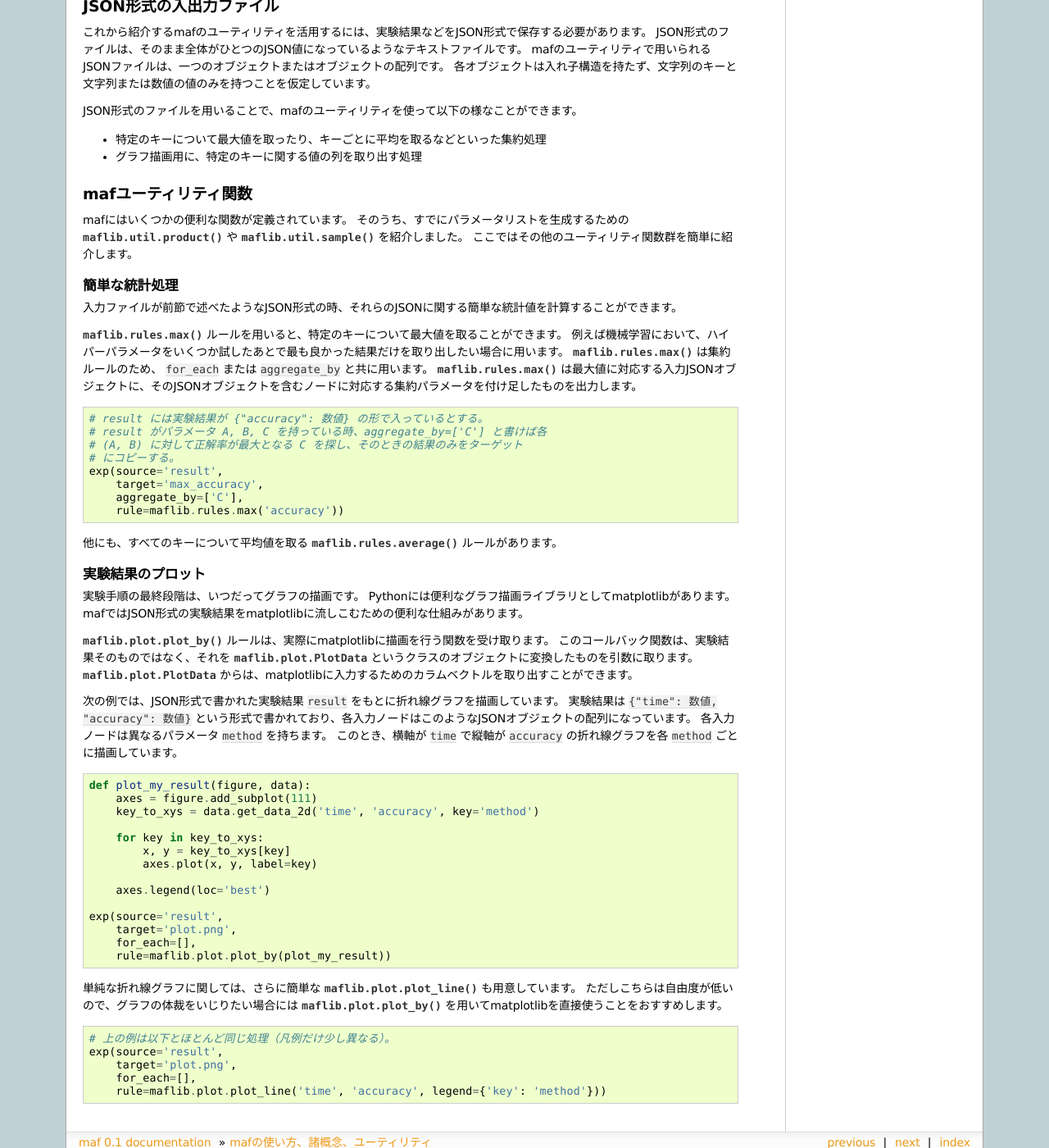
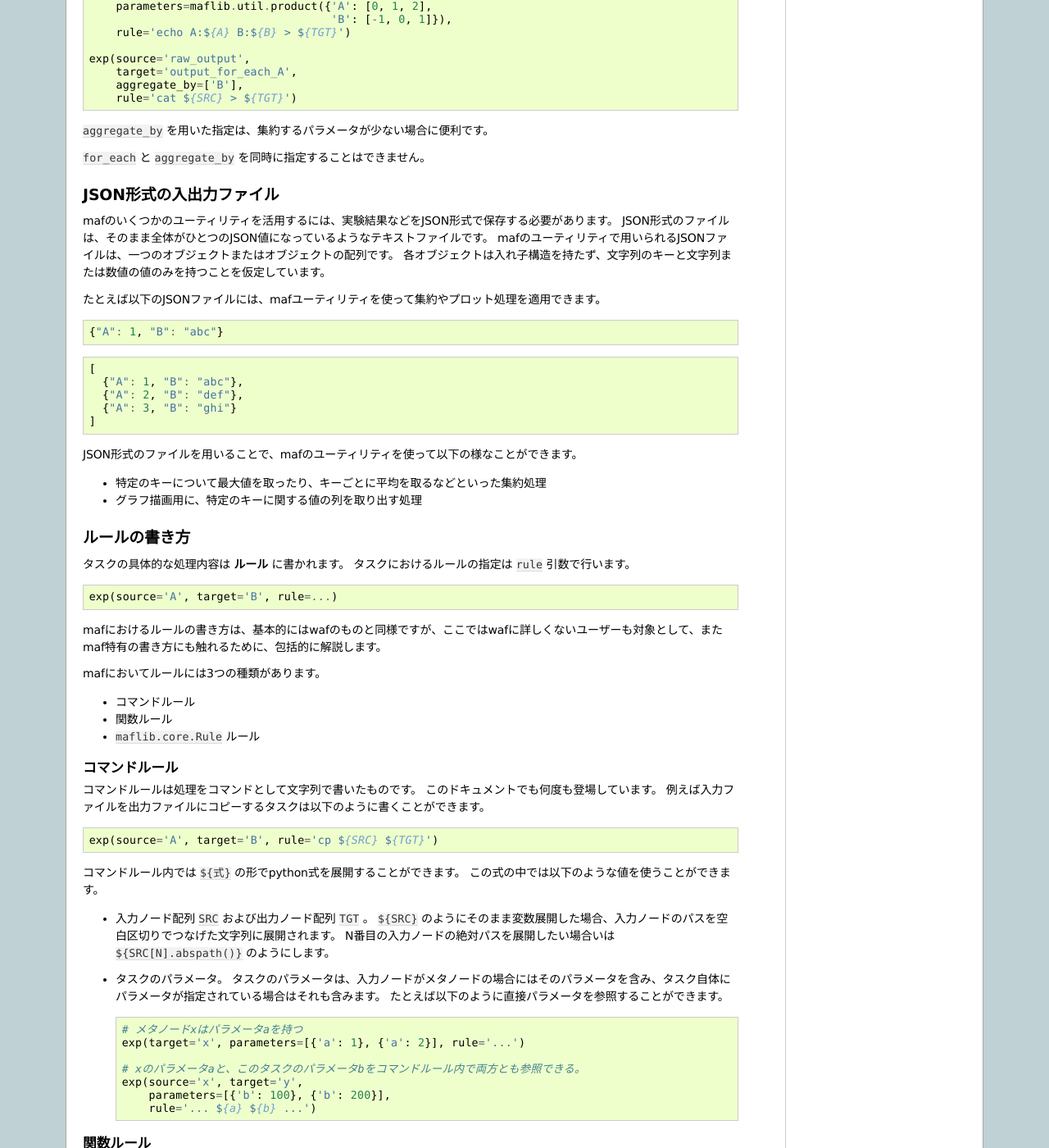
Before and after one commit to pfi/maf, a Sphinx documentation site: the page built from document/source/concept.rst, in a window 1280 px wide and 1400 px high, scrolled down 6365 px. Shown: the whole window at 82% size. Built offline with Sphinx 7.4.7, drawn with Linux system fonts in a browser that asks for light colours; formulas are drawn with MathJax 3; some of the changed text lies outside the part shown.

Commit message:
Update document

```diff
--- a/document/source/concept.rst
+++ b/document/source/concept.rst
@@ -156,8 +156,10 @@
 
 .. code-block:: python
 
-   maflib.util.sample(4, {'method': ['PA2', 'AROW'],
-                          'C': lambda: math.pow(10, random.uniform(-1, 1))})
+   maflib.util.sample(4, {'A': [1, 2, 3],  # 離散一様分布からサンプリング
+                          'B': (0.0, 1.0),  # 連続一様分布からサンプリング
+                          'C': lambda: math.pow(10, random.uniform(-1, 1))  # サンプリング関数を自分で記述
+                          })
 
 メタノードの組合せ
 ~~~~~~~~~~~~~~~~~~
@@ -252,8 +254,7 @@
 タスクを書く際に ``for_each`` または ``aggregate_by`` を指定した場合に、そのタスクは集約タスクとなります。
 集約する際に、どのパラメータについて集約するかをこれらのキーで選びます。
 これらにはパラメータ名のリストを指定します。
-``for_each`` と ``aggregate_by`` を同時に指定することができません。
-また、集約タスクでは必ず入力ノードにメタノードが含まれていなければなりません。
+集約タスクでは必ず入力ノードにメタノードが含まれていなければなりません。
 
 ``for_each`` を指定した場合、そこに列挙されたパラメータ名は、出力メタノードに保存されます。
 すなわち、そこに列挙されていないパラメータについて集約を行います。
@@ -284,92 +285,240 @@
 
 一方、 ``aggregate_by`` を指定した場合、逆にそこに列挙されたパラメータについて集約を行います。
 すなわち、それ以外のパラメータを ``for_each`` に指定した場合と同じ挙動をします。
-上の例における ``for_each=['A']`` を ``aggregate_by=['B']`` に置き換えた場合、結果は等しくなります。
+次の例は、上の例と等価です。
+
+.. code-block:: python
+
+   exp(target='raw_output',
+       parameters=maflib.util.product({'A': [0, 1, 2],
+                                       'B': [-1, 0, 1]}),
+       rule='echo A:${A} B:${B} > ${TGT}')
+
+   exp(source='raw_output',
+       target='output_for_each_A',
+       aggregate_by=['B'],
+       rule='cat ${SRC} > ${TGT}')
+
 ``aggregate_by`` を用いた指定は、集約するパラメータが少ない場合に便利です。
+
+``for_each`` と ``aggregate_by`` を同時に指定することはできません。
 
 JSON形式の入出力ファイル
 ------------------------
 
-これから紹介するmafのユーティリティを活用するには、実験結果などをJSON形式で保存する必要があります。
+mafのいくつかのユーティリティを活用するには、実験結果などをJSON形式で保存する必要があります。
 JSON形式のファイルは、そのまま全体がひとつのJSON値になっているようなテキストファイルです。
 mafのユーティリティで用いられるJSONファイルは、一つのオブジェクトまたはオブジェクトの配列です。
 各オブジェクトは入れ子構造を持たず、文字列のキーと文字列または数値の値のみを持つことを仮定しています。
+
+たとえば以下のJSONファイルには、mafユーティリティを使って集約やプロット処理を適用できます。
+
+.. code-block:: javascript
+
+   {"A": 1, "B": "abc"}
+
+.. code-block:: javascript
+
+   [
+     {"A": 1, "B": "abc"},
+     {"A": 2, "B": "def"},
+     {"A": 3, "B": "ghi"}
+   ]
 
 JSON形式のファイルを用いることで、mafのユーティリティを使って以下の様なことができます。
 
 - 特定のキーについて最大値を取ったり、キーごとに平均を取るなどといった集約処理
 - グラフ描画用に、特定のキーに関する値の列を取り出す処理
 
-mafユーティリティ関数
----------------------
+ルールの書き方
+--------------
 
-mafにはいくつかの便利な関数が定義されています。
-そのうち、すでにパラメータリストを生成するための :py:func:`maflib.util.product` や :py:func:`maflib.util.sample` を紹介しました。
-ここではその他のユーティリティ関数群を簡単に紹介します。
-
-簡単な統計処理
-~~~~~~~~~~~~~~
-
-入力ファイルが前節で述べたようなJSON形式の時、それらのJSONに関する簡単な統計値を計算することができます。
-
-:py:func:`maflib.rules.max` ルールを用いると、特定のキーについて最大値を取ることができます。
-例えば機械学習において、ハイパーパラメータをいくつか試したあとで最も良かった結果だけを取り出したい場合に用います。
-:py:func:`maflib.rules.max` は集約ルールのため、 ``for_each`` または ``aggregate_by`` と共に用います。
-:py:func:`maflib.rules.max` は最大値に対応する入力JSONオブジェクトに、そのJSONオブジェクトを含むノードに対応する集約パラメータを付け足したものを出力します。
+タスクの具体的な処理内容は **ルール** に書かれます。
+タスクにおけるルールの指定は ``rule`` 引数で行います。
 
 .. code-block:: python
 
-   # result には実験結果が {"accuracy": 数値} の形で入っているとする。
-   # result がパラメータ A, B, C を持っている時、aggregate_by=['C'] と書けば各
-   # (A, B) に対して正解率が最大となる C を探し、そのときの結果のみをターゲット
-   # にコピーする。
-   exp(source='result',
-       target='max_accuracy',
-       aggregate_by=['C'],
-       rule=maflib.rules.max('accuracy'))
+   exp(source='A', target='B', rule=...)
 
-他にも、すべてのキーについて平均値を取る :py:func:`maflib.rules.average` ルールがあります。
+mafにおけるルールの書き方は、基本的にはwafのものと同様ですが、ここではwafに詳しくないユーザーも対象として、またmaf特有の書き方にも触れるために、包括的に解説します。
 
-実験結果のプロット
-~~~~~~~~~~~~~~~~~~
+mafにおいてルールには3つの種類があります。
 
-実験手順の最終段階は、いつだってグラフの描画です。
-Pythonには便利なグラフ描画ライブラリとしてmatplotlibがあります。
-mafではJSON形式の実験結果をmatplotlibに流しこむための便利な仕組みがあります。
+- コマンドルール
+- 関数ルール
+- ``maflib.core.Rule`` ルール
 
-:py:func:`maflib.plot.plot_by` ルールは、実際にmatplotlibに描画を行う関数を受け取ります。
-このコールバック関数は、実験結果そのものではなく、それを :py:class:`maflib.plot.PlotData` というクラスのオブジェクトに変換したものを引数に取ります。
-:py:class:`maflib.plot.PlotData` からは、matplotlibに入力するためのカラムベクトルを取り出すことができます。
+コマンドルール
+~~~~~~~~~~~~~~
 
-次の例では、JSON形式で書かれた実験結果 ``result`` をもとに折れ線グラフを描画しています。
-実験結果は ``{"time": 数値, "accuracy": 数値}`` という形式で書かれており、各入力ノードはこのようなJSONオブジェクトの配列になっています。
-各入力ノードは異なるパラメータ ``method`` を持ちます。
-このとき、横軸が ``time`` で縦軸が ``accuracy`` の折れ線グラフを各 ``method`` ごとに描画しています。
+コマンドルールは処理をコマンドとして文字列で書いたものです。
+このドキュメントでも何度も登場しています。
+例えば入力ファイルを出力ファイルにコピーするタスクは以下のように書くことができます。
 
 .. code-block:: python
 
-   def plot_my_result(figure, data):
-       axes = figure.add_subplot(111)
-       key_to_xys = data.get_data_2d('time', 'accuracy', key='method')
+   exp(source='A', target='B', rule='cp ${SRC} ${TGT}')
 
-       for key in key_to_xys:
-           x, y = key_to_xys[key]
-           axes.plot(x, y, label=key)
+コマンドルール内では ``${式}`` の形でpython式を展開することができます。
+この式の中では以下のような値を使うことができます。
 
-       axes.legend(loc='best')
+- 入力ノード配列 ``SRC`` および出力ノード配列 ``TGT`` 。
+  ``${SRC}`` のようにそのまま変数展開した場合、入力ノードのパスを空白区切りでつなげた文字列に展開されます。
+  N番目の入力ノードの絶対パスを展開したい場合いは ``${SRC[N].abspath()}`` のようにします。
+- タスクのパラメータ。
+  タスクのパラメータは、入力ノードがメタノードの場合にはそのパラメータを含み、タスク自体にパラメータが指定されている場合はそれも含みます。
+  たとえば以下のように直接パラメータを参照することができます。
 
-   exp(source='result',
-       target='plot.png',
-       for_each=[],
-       rule=maflib.plot.plot_by(plot_my_result))
+  .. code-block:: python
 
-単純な折れ線グラフに関しては、さらに簡単な :py:func:`maflib.plot.plot_line` も用意しています。
-ただしこちらは自由度が低いので、グラフの体裁をいじりたい場合には :py:func:`maflib.plot.plot_by` を用いてmatplotlibを直接使うことをおすすめします。
+     # メタノードxはパラメータaを持つ
+     exp(target='x', parameters=[{'a': 1}, {'a': 2}], rule='...')
+
+     # xのパラメータaと、このタスクのパラメータbをコマンドルール内で両方とも参照できる。
+     exp(source='x', target='y',
+         parameters=[{'b': 100}, {'b': 200}],
+         rule='... ${a} ${b} ...')
+
+関数ルール
+~~~~~~~~~~
+
+関数ルールはpython関数として書かれたルールです。
+一つのコマンドで書けないような複雑な処理を行いたい場合に使います。
+
+関数として書かれたルールは、 **タスクオブジェクト** を引数に取ります。
+タスクオブジェクトはwafのものと同様ですが、 ``parameter`` メンバーが追加されています。
 
 .. code-block:: python
 
-   # 上の例は以下とほとんど同じ処理（凡例だけ少し異なる）。
-   exp(source='result',
-       target='plot.png',
-       for_each=[],
-       rule=maflib.plot.plot_line('time', 'accuracy', legend={'key': 'method'}))
+   def my_rule(task):
+       ...
+
+タスクオブジェクトのメンバーでよく使うものを以下に列挙します。
+
+``task.inputs``
+    入力ノードのリスト
+``task.outputs``
+    出力ノードのリスト
+``task.parameter``
+    タスクのパラメータ辞書
+
+``maflib.core.Rule`` ルール
+~~~~~~~~~~~~~~~~~~~~~~~~~~~
+
+``maflib.core.Rule`` クラスのインスタンスをルールに指定することもできます。
+基本的には関数ルールですが、タスクを再実行するための変化検出の対象とするオブジェクトを追加することができます。
+
+.. code-block:: python
+
+   exp(...,
+       rule=maflib.core.Rule(fun=my_fun_rule, dependson=[...]))
+
+コンストラクタの ``dependson`` 引数に追加の依存関係を指定します。
+ここには関数を指定することもできます。
+関数を指定した場合、その関数の定義を書き換えたときにこのタスクを再実行するようになります（つまりその関数の定義をこのタスクの入力の一部と見なすようになります）。
+
+集約ルールの書き方
+~~~~~~~~~~~~~~~~~~
+
+集約ルールを書く場合には :py:func:`maflib.util.aggregator` デコレータが便利です。
+
+.. code-block:: python
+
+   @maflib.util.aggregator
+   def my_aggregator(values, outpath, parameter):
+       ...
+
+このデコレータを使用するには前述のJSON形式の入力形式を用いる必要があります。
+デコレータに渡す関数には以下の引数が渡されます。
+
+``values``
+    入力ノードに書かれたJSONオブジェクトがすべて入ったリストです。
+    一部または全部の入力ノードがJSONオブジェクトのリストの場合、それらを連結したものが入ります。
+    このリストの中身が集約の対象となります。
+``outpath``
+    出力ノードのパス。
+``parameter``
+    このタスクのパラメータ。
+
+基本的にはJSONオブジェクトを出力することになります。
+関数の戻り値として文字列を返せば、それが出力ノードに書き込まれます。
+自分で ``outpath`` にファイルを作って書き込むことができます。
+その場合 ``None`` を返すことでデコレータが出力ノードに書き込むのを抑制します。
+
+例として最大値を取る ``maflib.rules.max`` の定義を以下に載せます。
+この関数は引数 ``key`` で指定したキーについて最大値を取るルールを返します。
+``maflib.core.Rule`` による依存性追加の例にもなっています。
+
+.. code-block:: python
+
+   def max(key):
+       # ルール本体
+       @maflib.util.aggregator
+       def body(values, outpath, parameter):
+           max_value = None
+           argmax = None
+           for value in values:
+               if max_value >= value[key]:
+                   continue
+               max_value = value[key]
+               argmax = value
+           return json.dumps(argmax)
+
+       return maflib.core.Rule(fun=body, dependson=[max, key])
+
+プロットを行う集約ルールの書き方
+~~~~~~~~~~~~~~~~~~~~~~~~~~~~~~~~
+
+集約ルールの中でも結果を可視化するルールを書くのに ``maflib.plot.plot_by`` デコレータを使うことができます。
+このデコレータを使うと、上記のJSON形式のデータをmatplotlibでプロットするルールを簡単に書くことができます。
+
+.. code-block:: python
+
+   @maflib.plot.plot_by
+   def my_plot(figure, data, parameter):
+       ...
+
+デコレータに渡す関数には以下の引数が渡されます。
+
+``figure``
+    matplotlibのfigureオブジェクト
+``data``
+    :py:class:`maflib.plot.PlotData` オブジェクト。これを用いてmatplotlibでプロットするためのリストなどを作ることができる。
+``parameter``
+    タスクのパラメータ
+
+:py:class:`maflib.plot.PlotData` オブジェクトから2次元プロットを行うには ``get_data_2d`` 関数を使います。
+
+.. code-block:: python
+
+   @maflib.plot.plot_by
+   def my_plot(figure, data, parameter):
+       # キー 'a', 'b' に対応するリストを取り出す
+       x, y = data.get_data_2d('a', 'b')
+
+       # これをプロット
+       axes = figure.add_subplot(111)
+       axes.plot(x, y)
+
+``get_data_2d`` に ``key`` 引数を指定すると、指定したキーごとに異なるリストを作ることができます。
+これは一つのグラフに複数のプロットを書いて比較する場合に有用です。
+
+.. code-block:: python
+
+   @maflib.plot.plot_by
+   def my_plot(figure, data, parameter):
+       # キー 'k' ごとに 'a', 'b' の値のリストを取り出す。
+       # 戻り値は 'k' の値から (x, y) への辞書になっている。
+       key_to_xy = data.get_data_2d('a', 'b', key='k')
+
+       # これを 'k' の値ごとにプロット
+       axes = figure.add_subplot(111)
+       for k in key_to_xy:
+           x, y = key_to_xy[k]
+           axes.plot(x, y, label=k)
+
+プロットルールの出力ノードには拡張子を付けるのを忘れないで下さい。
+
+.. code-block:: python
+
+   exp(source='a_b_and_k', target='out.png', rule=my_plot)
```
